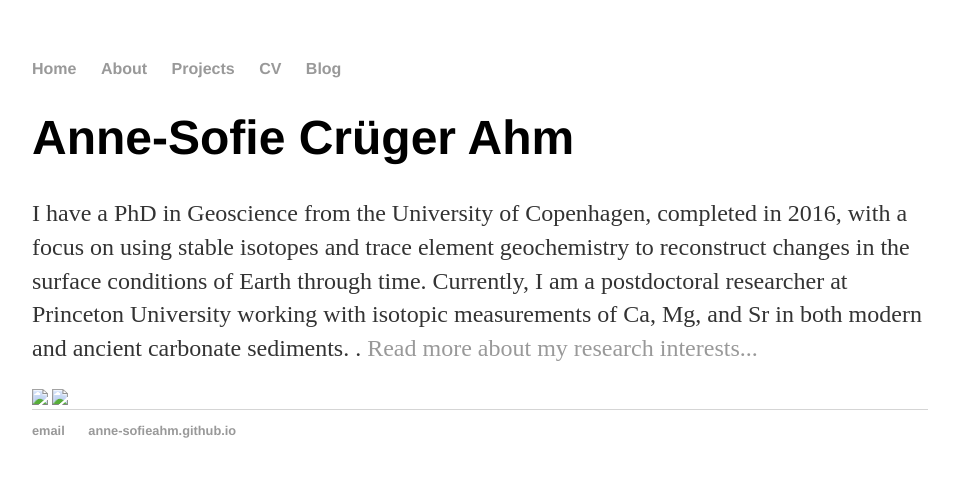
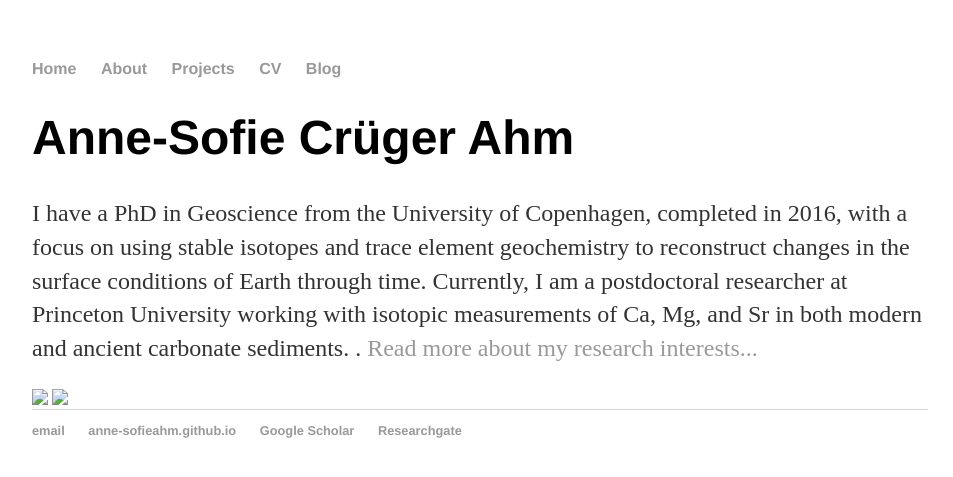
Before and after one commit to Anne-SofieAhm/Anne-SofieAhm.github.io, a Jekyll site: the page built from index.html, in a window 1280 px wide. Shown: the top 477 px of the page, without its empty margins (160-1113 px from the left). Built offline with Jekyll 4.4.1, drawn with Linux system fonts in a browser that asks for light colours.

Commit message:
Update default.html

```diff
--- a/_layouts/default.html
+++ b/_layouts/default.html
@@ -24,6 +24,8 @@
 	    		<ul>
 	        		<li><a href="mailto:ascahm@gmail.com">email</a></li>
 	        		<li><a href="https://anne-sofieahm.github.io">anne-sofieahm.github.io</a></li>
+							<li><a href="https://scholar.google.com/citations?user=fJsyZeYAAAAJ&hl=en">Google Scholar</a></li>
+							<li><a href="https://www.researchgate.net/profile/Anne_Sofie_Ahm">Researchgate</a></li>
 				</ul>
 			</footer>
 		</body>
```
